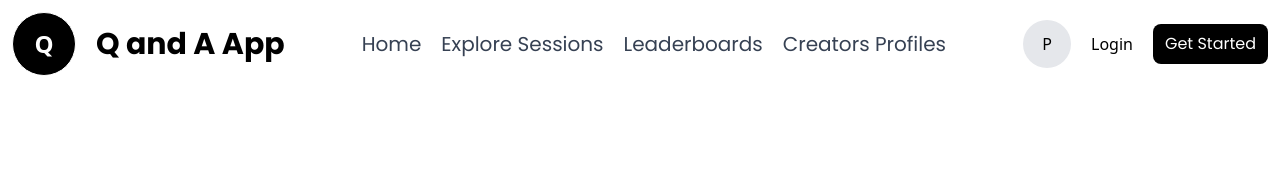
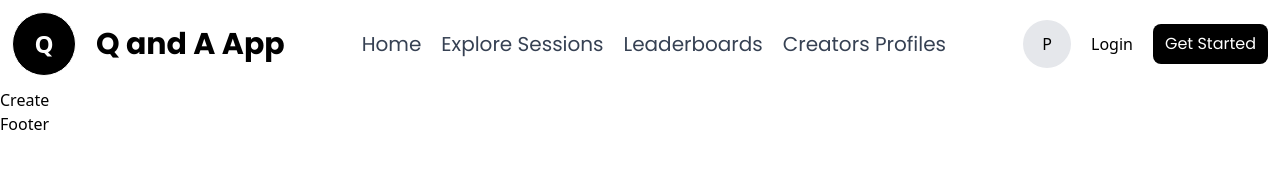
Before and after one commit to Kuraz-Project/Gamify, a React (Vite) app in the folder gamify/: page /create in a window 1280 px wide. Shown: the top 186 px of the page. Built offline with nearby package versions, Linux system fonts and the light colour scheme.

Commit message:
- Added React Router DOM

```diff
--- a/gamify/package.json
+++ b/gamify/package.json
@@ -14,6 +14,7 @@
     "react": "^19.1.1",
     "react-dom": "^19.1.1",
     "react-icons": "^5.5.0",
+    "react-router-dom": "6.14",
     "tailwindcss": "^4.1.13"
   },
   "devDependencies": {
--- a/gamify/src/App.jsx
+++ b/gamify/src/App.jsx
@@ -1,9 +1,27 @@
 import React from 'react'
-import NavBar from './Components/NavBar'
+import {Route, createBrowserRouter, RouterProvider, createRoutesFromElements} from 'react-router-dom'
+import MainLayout from './Pages/MainLayout'
+import Home from './Pages/Home'
+import Explore from './Pages/Explore'
+import Leader from './Pages/Leader'
+import Create from './Pages/Create'
+import Error from './Pages/Error'
+
+const router = createBrowserRouter(
+  createRoutesFromElements(
+    <Route path = "/" element = {<MainLayout />}>
+      <Route index element={<Home />}/>
+      <Route path='explore' element={<Explore />}/>
+      <Route path='leader' element={<Leader />}/>
+      <Route path='create' element={<Create />}/>
+      <Route path="*" element={<Error />}/>
+    </Route>
+  )
+)
 
 const App = () => {
   return (
-    <NavBar />
+    <RouterProvider router={router}/>
   )
 }
 
--- /dev/null
+++ b/gamify/src/Components/Footer.jsx
@@ -0,0 +1,9 @@
+import React from 'react'
+
+const Footer = () => {
+  return (
+    <div>Footer</div>
+  )
+}
+
+export default Footer
--- /dev/null
+++ b/gamify/src/Pages/Create.jsx
@@ -0,0 +1,9 @@
+import React from 'react'
+
+const Create = () => {
+  return (
+    <div>Create</div>
+  )
+}
+
+export default Create
--- /dev/null
+++ b/gamify/src/Pages/Error.jsx
@@ -0,0 +1,9 @@
+import React from 'react'
+
+const Error = () => {
+  return (
+    <div>Error</div>
+  )
+}
+
+export default Error
--- /dev/null
+++ b/gamify/src/Pages/Explore.jsx
@@ -0,0 +1,9 @@
+import React from 'react'
+
+const Explore = () => {
+  return (
+    <div>Explore</div>
+  )
+}
+
+export default Explore
--- /dev/null
+++ b/gamify/src/Pages/Home.jsx
@@ -0,0 +1,9 @@
+import React from 'react'
+
+const Home = () => {
+  return (
+    <div>Home</div>
+  )
+}
+
+export default Home
--- /dev/null
+++ b/gamify/src/Pages/Leader.jsx
@@ -0,0 +1,9 @@
+import React from 'react'
+
+const Leader = () => {
+  return (
+    <div>Leader</div>
+  )
+}
+
+export default Leader
--- a/gamify/src/Pages/MainLayout.jsx
+++ b/gamify/src/Pages/MainLayout.jsx
@@ -1,8 +1,15 @@
 import React from 'react'
+import NavBar from '../Components/NavBar'
+import { Outlet } from 'react-router-dom'
+import Footer from '../Components/Footer'
 
 const MainLayout = () => {
   return (
-    <div>MainLayout</div>
+    <div>
+      <NavBar />
+      <Outlet />
+      <Footer />
+    </div>
   )
 }
 
```
Also changed, not shown: 1 other file (tests, documents, lock files or other folders).
